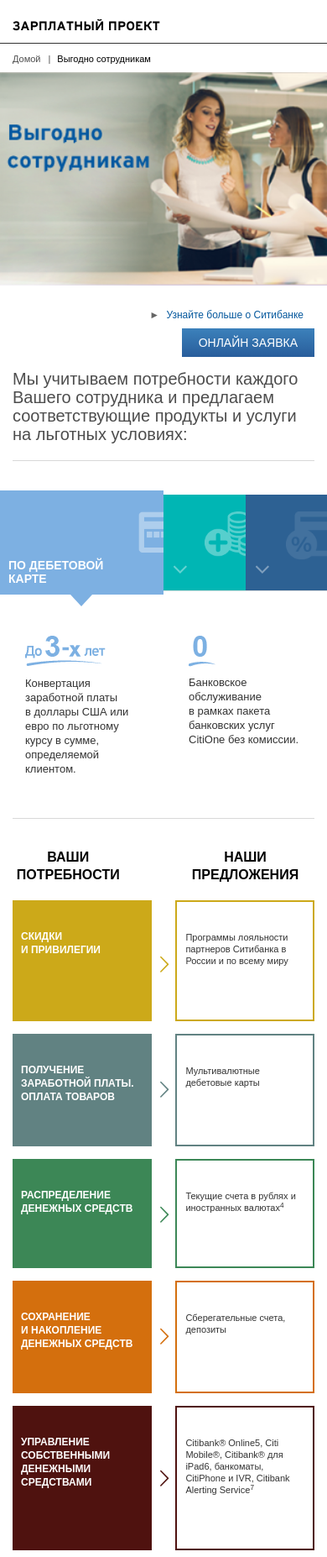
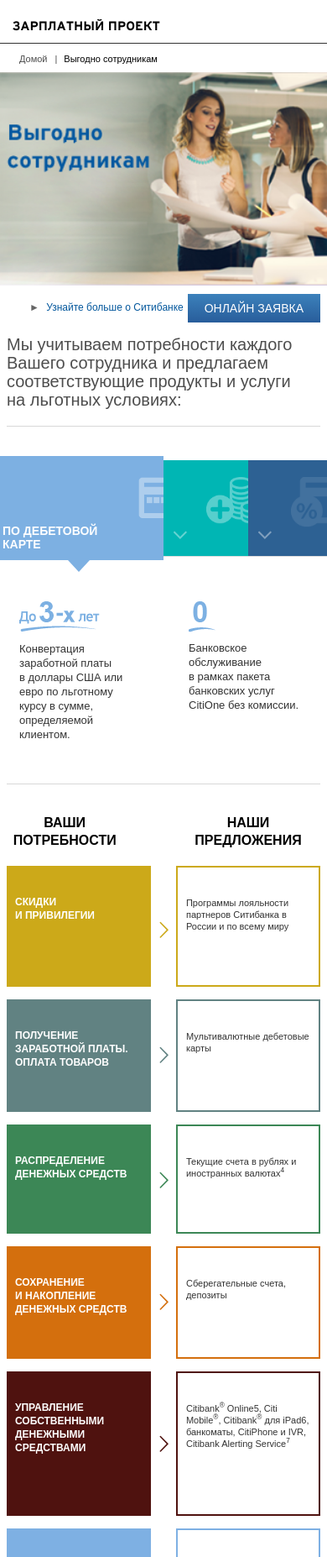
Before and after one commit to TakT/citibank, a website: page src/index4.html in a window 390 px wide. Shown: the part 80-1934 px from the top of the page at 84% size. Drawn offline with nearby package versions, Linux system fonts and the light colour scheme; files that its build step writes are made by us from their sources; files whose address does not match are found by name.

Commit message:
fix bug page staff

```diff
--- a/src/assets/less/styles.less
+++ b/src/assets/less/styles.less
@@ -727,8 +727,11 @@
 		.content__img {
 			margin-left: -15px;
 			margin-right: -15px;
+			margin-bottom: 10px;
 		}
-
+		.content__actions .btn-link-arrow {
+			padding-right: 0;
+		}
 		.content__title {
 			border-bottom: none;
 			padding-bottom: 0;
@@ -830,6 +833,13 @@
 	#content .staff-block-info-btn {
 		float: left!important;
 		margin-top: 25px;
+	}
+	.staff__page #content .sidebar__content {
+	    padding: 0 8px;
+	}
+	.staff__page #content .content__img {
+	    margin-left: -8px;
+		margin-right: -8px;
 	}
 }
 @media (max-width: 620px) {
--- a/src/index4.html
+++ b/src/index4.html
@@ -76,7 +76,7 @@
 							<a href="https://www.citibank.ru/russia/atwork/rus/form.htm" title="Онлайн заявка" class="btn btn-blue">Онлайн заявка</a>
 						</div>
 
-						<div class="content__title">Мы&nbsp;учитываем потребности каждого Вашего сотрудника и&nbsp;предлагаем соответствующие продукты и&nbsp;услуги на&nbsp;льготных&nbsp;условиях:</div>
+						<div class="content__title">Мы&nbsp;учитываем потребности каждого Вашего сотрудника и&nbsp;предлагаем соответствующие продукты и&nbsp;услуги на&nbsp;льготных условиях:</div>
 						<div class="staff row">
 							<div class="staff-tabs">
 								<!-- Nav tabs -->
@@ -184,7 +184,7 @@
 									<div class="col-xs-2 item__arrow">
 										<div class="icon-right-open-big"></div>
 									</div>
-									<a href="www.citibank.ru" class="col-xs-5 item__desc">Citibank® Online5, Citi Mobile®, <br>Citibank® для iPad6, банкоматы, <br>CitiPhone и IVR, Citibank Alerting Service<sup>7</sup></a>
+									<a href="www.citibank.ru" class="col-xs-5 item__desc">Citibank<sup>®</sup> Online5, Citi Mobile<sup>®</sup>, <br>Citibank<sup>®</sup> для iPad6, банкоматы, <br>CitiPhone и IVR, Citibank Alerting Service<sup>7</sup></a>
 								</div>
 
 								<div class="row compare__item compare__item-6">
```
Also changed, not shown: src/assets/css/styles.css.
